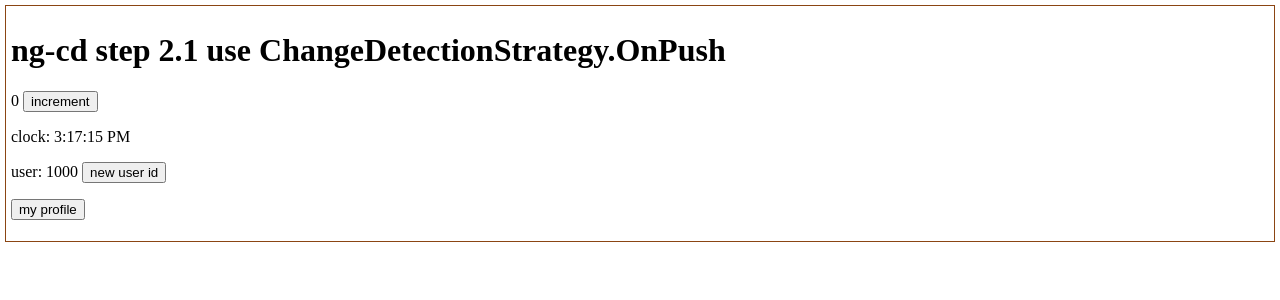
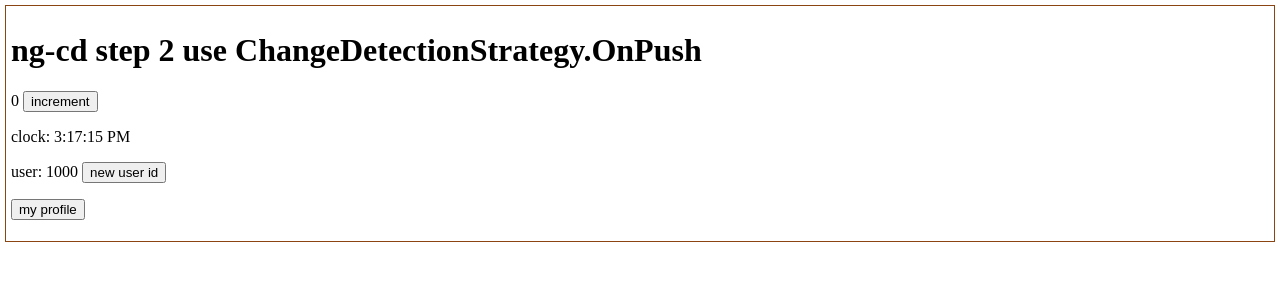
Before and after one commit to fredyang/ng-cd, an Angular app: page / in a window 1280 px wide. Shown: the top 300 px of the page. Built offline with nearby package versions, Linux system fonts and the light colour scheme.

Commit message:
1 file modified

```diff
--- a/src/app/app/app.component.html
+++ b/src/app/app/app.component.html
@@ -1,4 +1,4 @@
-<h1>ng-cd step 2.1 use ChangeDetectionStrategy.OnPush</h1>
+<h1>ng-cd step 2 use ChangeDetectionStrategy.OnPush</h1>
 <p>
  {{count}} <button (click)="increment()">increment</button>
 </p>
```
